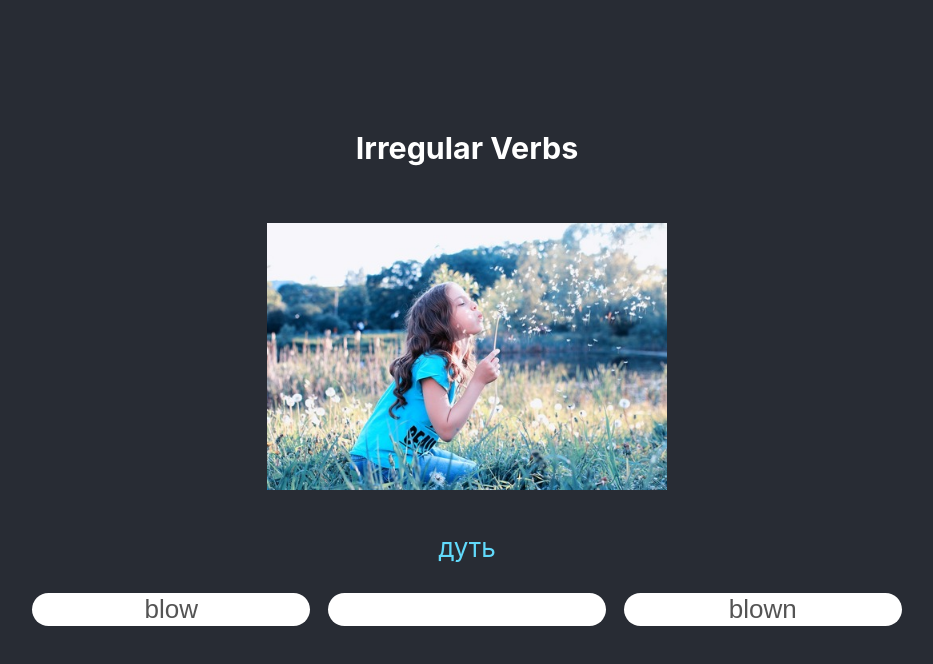
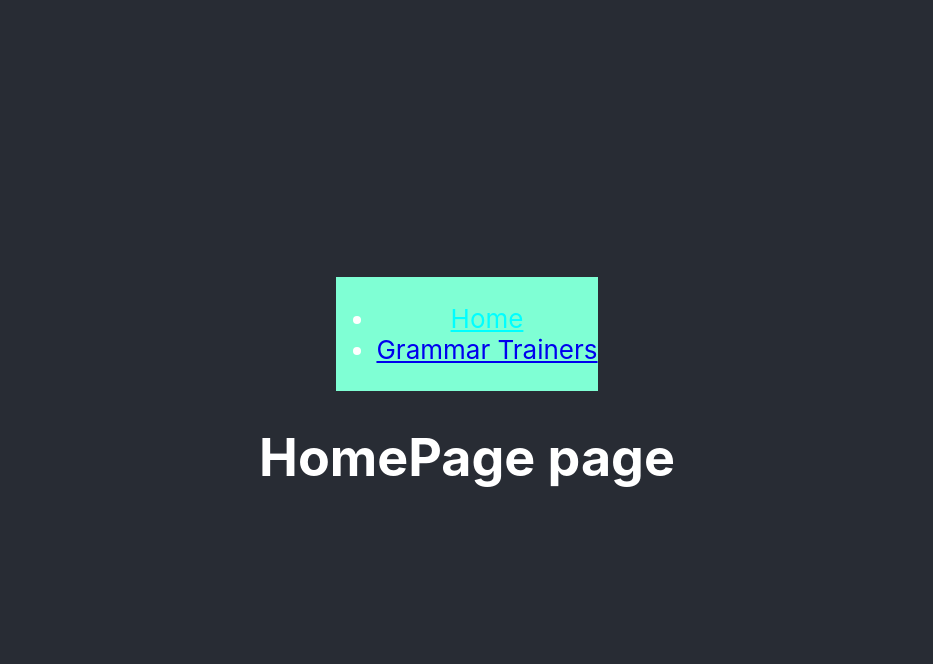
Before and after one commit to Yaroslav-Bondar/English-trainer, a React (Create React App) app: page / in a window 1280 px wide. Shown: the top 664 px of the page, without its empty margins (173-1106 px from the left). Built offline with nearby package versions, Linux system fonts and the light colour scheme.

Commit message:
routing for app

```diff
--- /dev/null
+++ b/src/components/Header/Header.jsx
@@ -0,0 +1,24 @@
+import React from 'react';
+import {NavLink} from 'react-router-dom';
+import styles from './Header.module.css';
+
+// extends React.Component
+
+const Header = () => {
+    // render() {
+        return (
+            <div className={styles.container}>
+                <ul className={styles.list__container}>
+                    <li>
+                        <NavLink to="/" className={styles.link}>Home</NavLink>
+                    </li>
+                    <li>
+                        <NavLink to="/grammar-trainers">Grammar Trainers</NavLink>
+                    </li>
+                </ul>
+            </div>
+        );
+    // }
+}
+
+export default Header;
--- /dev/null
+++ b/src/components/Header/Header.module.css
@@ -0,0 +1,10 @@
+.container {
+    background-color: aquamarine;
+}
+
+.list__container {
+
+}
+.link {
+    color: aqua;
+}
--- /dev/null
+++ b/src/components/Header/index.js
@@ -0,0 +1 @@
+export {default} from './Header';
--- a/src/components/IrregularVerbs/Input/Input.jsx
+++ /dev/null
@@ -1,22 +0,0 @@
-import React from 'react';
-
-class Input extends React.Component {
-    // constructor() {
-    //     super(props);
-    // }
-    render() {
-        console.log(this.props);
-        return (
-                    <>input</>
-                    // <input
-                    //     type = "text"
-                    //     value = {value}
-                    //     disabled = {disabled}
-                    //     onChange = {(e) => {handler(e)}}
-                    //     className={style}
-                    // />
-        )
-    }
-}
-
-export default Input;
--- a/src/components/IrregularVerbs/Input/index.js
+++ /dev/null
@@ -1 +0,0 @@
-export {default} from './Input';
--- a/src/components/IrregularVerbs/InputVerb/InputVerb.jsx
+++ b/src/components/IrregularVerbs/InputVerb/InputVerb.jsx
@@ -1,5 +1,4 @@
 import React from 'react';
-import Input from '../Input';
 import { MAX_FORM_VERB } from '../../../constants/irregularVerbs';
 import styles from './InputVerb.module.css';
 class InputVerb extends React.Component {
@@ -26,7 +25,6 @@ class InputVerb extends React.Component {
         const {answer, inputValue, verb, verbForm} = this.props;
         return (
             <>
-                {/* <div className={styles.verb__native}>{verb[MAX_FORM_VERB]}</div> */}
                 <div className={styles['input-container']}>
                     {verb.map((verb, index) => {
                         if (index >= MAX_FORM_VERB) return;
--- a/src/containers/App/App.js
+++ b/src/containers/App/App.js
@@ -1,12 +1,27 @@
+import {BrowserRouter, Routes, Route} from 'react-router-dom';
+import HomePage from '../../containers/HomePage';
+import Header from '../../components/Header';
 import IrregularVerbs from '../IrregularVerbs';
-import logo from '../../logo.svg';
+// import logo from '../../logo.svg';
 import './App.css';
 
 function App() {
   return (
     <div className="App">
       <header className="App-header">
-        <IrregularVerbs/>
+        <BrowserRouter>
+          <Header/>
+          <Routes>
+            <Route
+              path = '/grammar-trainers'
+              element = <IrregularVerbs/>
+            />
+            <Route
+              path = '/'
+              element = <HomePage/>
+            />
+          </Routes>
+        </BrowserRouter>
       </header>
     </div>
   );
--- /dev/null
+++ b/src/containers/HomePage/HomePage.jsx
@@ -0,0 +1,14 @@
+// import PropTypes from 'prop-types';
+import styles from './HomePage.module.css';
+
+const HomePage = () => {
+    return (
+        <h1>HomePage page</h1>
+    );
+}
+
+// HomePage.propTypes = {
+//     text: PropTypes.
+// }
+
+export default HomePage;
--- /dev/null
+++ b/src/containers/HomePage/index.js
@@ -0,0 +1 @@
+export {default} from './HomePage';
```
Also changed, not shown: package.json (+7 -1 lines), src/containers/HomePage/HomePage.module.css (added), 1 other file (tests, documents, lock files or other folders). Lines whose indentation alone changed are shown as unchanged.
